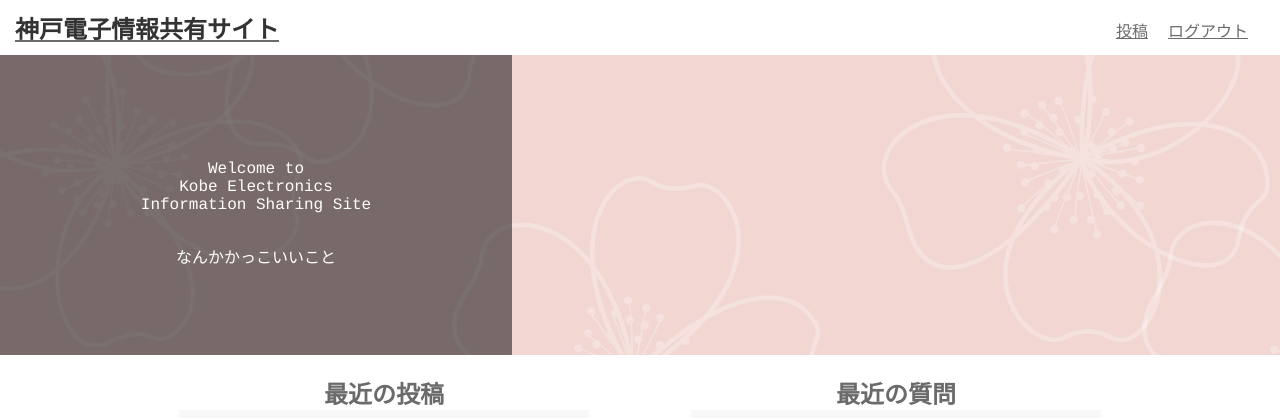
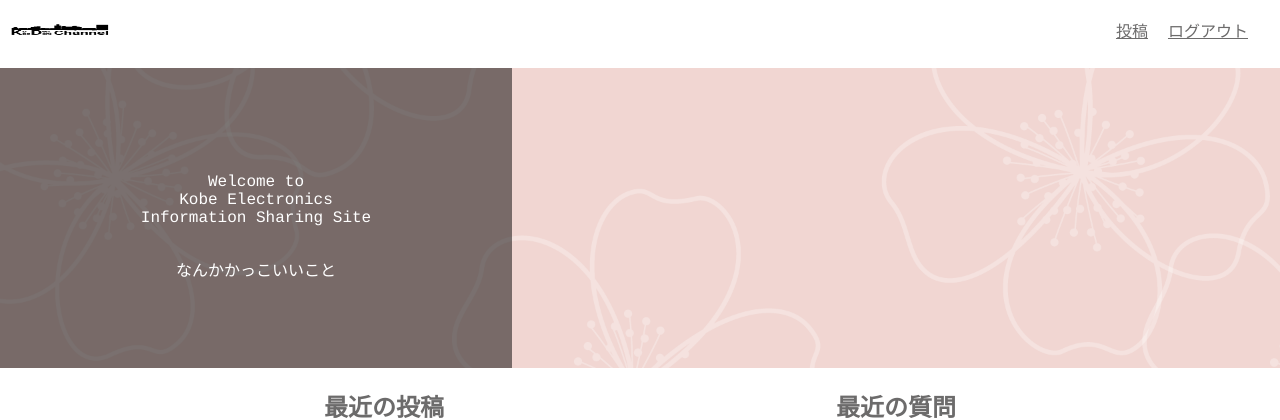
Before and after one commit to kobepbl/pbl1, a PHP site: page /index.php in a window 1280 px wide. Shown: the top 420 px of the page. Run offline with PHP 8.4, Linux system fonts and the light colour scheme; the visitor is signed in with stand-in values (Sample User, id 1); data that the repository does not hold is empty.

Commit message:
画像追加したり

```diff
--- a/css/frame.css
+++ b/css/frame.css
@@ -14,6 +14,16 @@ header {
 
 .top-info {
   width: fit-content
+}
+
+img {
+  width: 120px;
+  height: 44px;
+}
+
+.logo_img {
+  background-size: cover;
+  background-position: center;
 }
 
 header h1 {
--- a/header.php
+++ b/header.php
@@ -22,7 +22,7 @@ if (($name == "no_login" && !strstr($url, 'login.php')) && ($name == "no_login"
   <header>
     <div class="top-info">
       <a href="<?= $index_php ?>">
-        <h1>神戸電子情報共有サイト</h1>
+        <div class="logo_img"><img src="img/pbl1_logo.png" alt="神戸電子情報共有サイト"></div>
       </a>
     </div>
     <nav>
```
